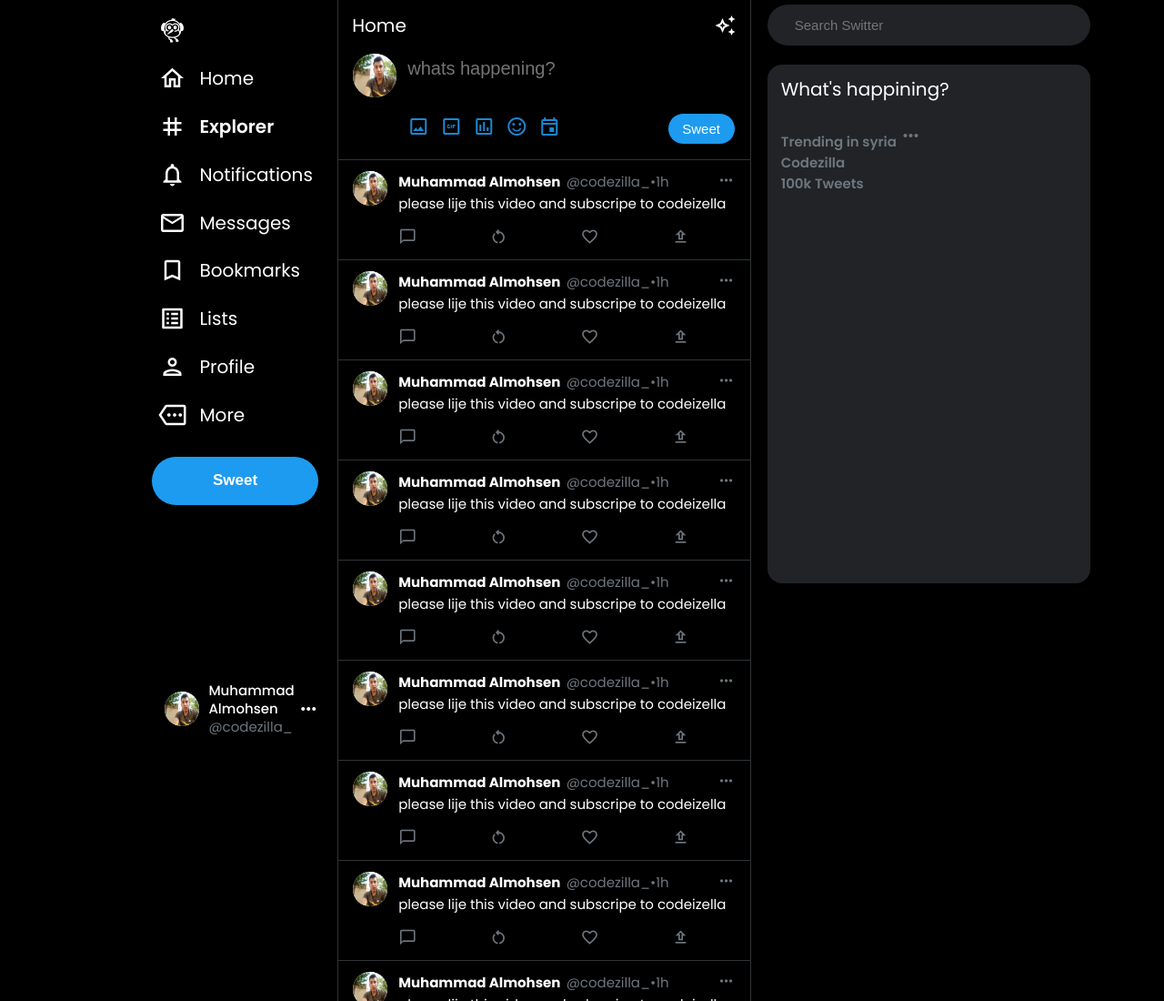
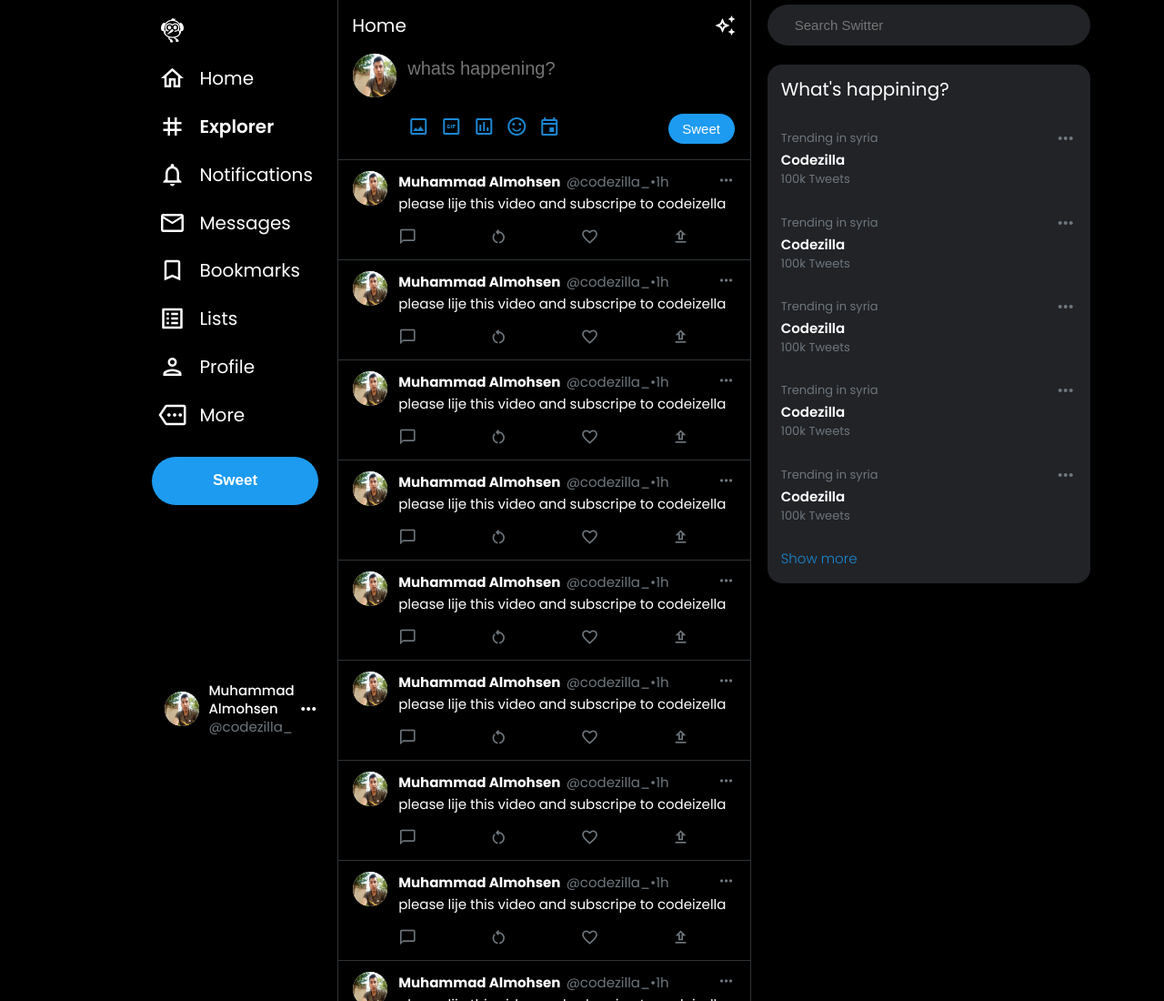
Before and after one commit to MohammadAlmohsen/twitter, a plain HTML site: page index.html in a window 1280 px wide. Shown: the top 1100 px of the page at 91% size. Drawn offline with Linux system fonts and the light colour scheme.

Commit message:
Partial termination trending

```diff
--- a/index.html
+++ b/index.html
@@ -470,11 +470,58 @@
                     <i class="material-icons-outlined">
                         more_horiz
                         </i>
+                 </div>
                         <p>Codezilla</p>
                         <span>100k Tweets</span>
-                </div>
+
                </div>
+               <div class="trending-item">
+                <div class="item-category">
+                    <span>Trending in syria</span>
+                    <i class="material-icons-outlined">
+                        more_horiz
+                        </i>
+                 </div>
+                        <p>Codezilla</p>
+                        <span>100k Tweets</span>
+
+               </div>
+               <div class="trending-item">
+                <div class="item-category">
+                    <span>Trending in syria</span>
+                    <i class="material-icons-outlined">
+                        more_horiz
+                        </i>
+                 </div>
+                        <p>Codezilla</p>
+                        <span>100k Tweets</span>
+
+               </div>
+               <div class="trending-item">
+                <div class="item-category">
+                    <span>Trending in syria</span>
+                    <i class="material-icons-outlined">
+                        more_horiz
+                        </i>
+                 </div>
+                        <p>Codezilla</p>
+                        <span>100k Tweets</span>
+
+               </div>
+               <div class="trending-item">
+                <div class="item-category">
+                    <span>Trending in syria</span>
+                    <i class="material-icons-outlined">
+                        more_horiz
+                        </i>
+                 </div>
+                        <p>Codezilla</p>
+                        <span>100k Tweets</span>
+
+               </div>
+             <a href="" class="show-more">Show more</a>
             </div>
+
             <div class="follow">
 
             </div>
--- a/styles.css
+++ b/styles.css
@@ -282,3 +282,30 @@ main{
     font-size: 1.5rem;
     font-weight: 600;
 }
+.item-category{
+    display: flex;
+    align-items: center;
+    justify-content: space-between;
+}
+.trending span{
+    font-size: 1.3rem;
+    font-weight:400 ;
+}
+.trending p{
+    color: white;
+}
+.trending-item:hover,.show-more:hover{
+    background-color: #1c1e22;
+    cursor: pointer;
+}
+.show-more{
+    display: flex;
+    align-items: center;
+    color: #1c88d2;
+    font-size: 1.5rem;
+    font-weight: 300;
+    width: 100%;
+    padding: 15px 15px;
+    border-bottom-right-radius: 16px ;
+    border-bottom-left-radius: 16px;
+}
```
